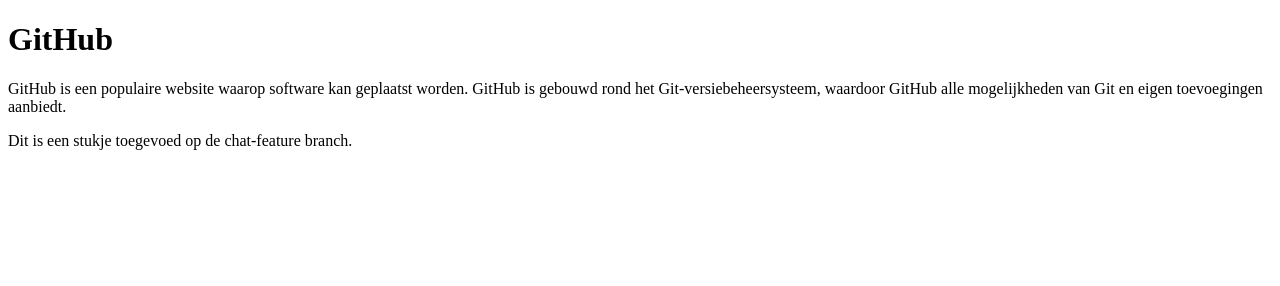
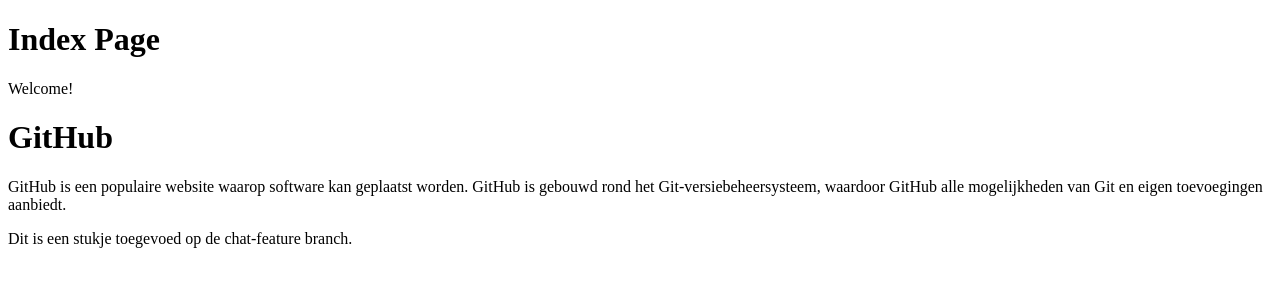
Before and after one commit to LecoutereWillem/Kennismaking, a plain HTML site: page index.html in a window 1280 px wide. Drawn offline with Linux system fonts and the light colour scheme.

Commit message:
Update index.html with welcome

```diff
--- a/index.html
+++ b/index.html
@@ -7,6 +7,9 @@
     <title>Willems Website</title>
 </head>
 <body>
+
+    <h1>Index Page</h1>
+<p>Welcome!</p>
     <h1>GitHub</h1>
  <p>
  GitHub is een populaire website waarop software kan geplaatst worden. GitHub is
```
